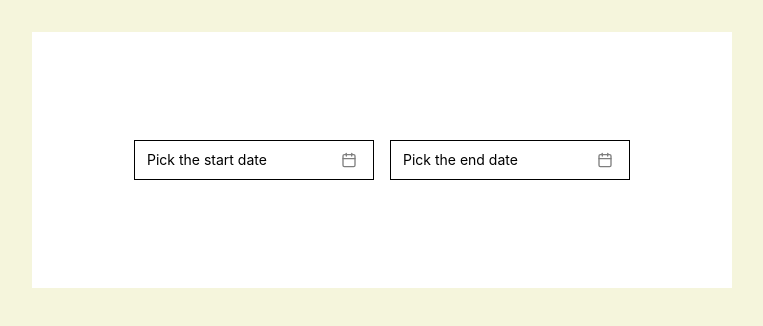
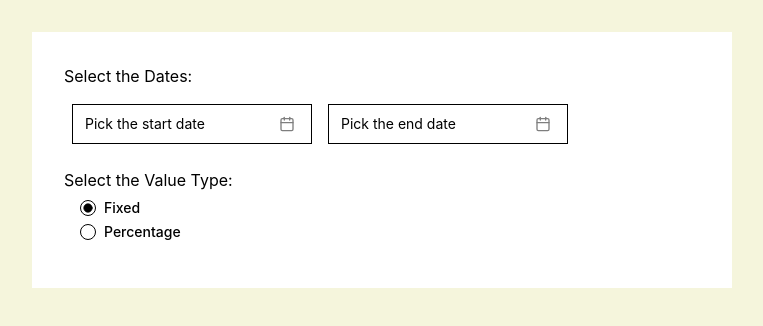
Before and after one commit to palhau/multi-step-form, a React (Create React App) app: page / in a window 1280 px wide. Shown: the top 326 px of the page, without its empty margins (258-1021 px from the left). Built offline with nearby package versions, Linux system fonts and the light colour scheme.

Commit message:
feat: created the value type selection component

```diff
--- a/package.json
+++ b/package.json
@@ -3,7 +3,9 @@
   "version": "0.1.0",
   "private": true,
   "dependencies": {
+    "@radix-ui/react-label": "^2.0.2",
     "@radix-ui/react-popover": "^1.0.6",
+    "@radix-ui/react-radio-group": "^1.1.3",
     "@radix-ui/react-slot": "^1.0.2",
     "@testing-library/jest-dom": "^5.14.1",
     "@testing-library/react": "^13.0.0",
--- a/src/App.tsx
+++ b/src/App.tsx
@@ -1,5 +1,5 @@
 import './App.css';
-import { FormModule } from './components/form';
+import { FormModule } from './components/FormModule';
 
 function App() {
   return (
--- /dev/null
+++ b/src/components/FormModule/ValueTypePicker/index.tsx
@@ -0,0 +1,27 @@
+import { Label } from '../../ui/label';
+import { RadioGroup, RadioGroupItem } from '../../ui/radio-group';
+
+interface ValueTypePickerProps {
+  setSelection: React.Dispatch<React.SetStateAction<string>>;
+}
+export const ValueTypePicker = ({ setSelection }: ValueTypePickerProps) => {
+  return (
+    <div className="flex flex-col">
+      <h2>Select the Value Type: </h2>
+      <RadioGroup
+        onValueChange={(value) => setSelection(value)}
+        defaultValue="fixed"
+        className="ml-4 mt-2"
+      >
+        <div className="flex items-center space-x-2">
+          <RadioGroupItem value="fixed" id="fixed" />
+          <Label htmlFor="fixed">Fixed</Label>
+        </div>
+        <div className="flex items-center space-x-2">
+          <RadioGroupItem value="percentage" id="percentage" />
+          <Label htmlFor="percentage">Percentage</Label>
+        </div>
+      </RadioGroup>
+    </div>
+  );
+};
--- a/src/components/form/index.tsx
+++ b/src/components/FormModule/index.tsx
@@ -1,17 +1,20 @@
 import { useState } from 'react';
 
 import { CalendarButton } from './CalendarButton';
+import { ValueTypePicker } from './ValueTypePicker';
 
 export const FormModule = () => {
   const [startDate, setStartDate] = useState<Date>();
   const [endDate, setEndDate] = useState<Date>();
+  const [valueType, setValueType] = useState<string>('fixed' || 'percentage');
   const onSubmit = () => {
     console.log('Enviado');
   };
 
   return (
-    <div className="flex flex-col justify-center items-center rounded-md w-[700px] h-64 p-8 bg-white">
-      <div className="flex flex-row justify-between">
+    <div className="flex flex-col justify-start rounded-md w-[700px] h-64 p-8 bg-white">
+      <div className="items-center">
+        <h2 className="mb-2">Select the Dates: </h2>
         <CalendarButton
           onSubmit={onSubmit}
           text="Pick the start date"
@@ -25,6 +28,9 @@
           setDate={setEndDate}
         />
       </div>
+      <div className="flex items-start justify-items-start mt-4">
+        <ValueTypePicker setSelection={setValueType} />
+      </div>
     </div>
   );
 };
--- /dev/null
+++ b/src/components/ui/label.tsx
@@ -0,0 +1,26 @@
+'use client';
+
+import * as React from 'react';
+import * as LabelPrimitive from '@radix-ui/react-label';
+import { cva, type VariantProps } from 'class-variance-authority';
+
+import { cn } from '../../lib/utils';
+
+const labelVariants = cva(
+  'text-sm font-medium leading-none peer-disabled:cursor-not-allowed peer-disabled:opacity-70',
+);
+
+const Label = React.forwardRef<
+  React.ElementRef<typeof LabelPrimitive.Root>,
+  React.ComponentPropsWithoutRef<typeof LabelPrimitive.Root> &
+    VariantProps<typeof labelVariants>
+>(({ className, ...props }, ref) => (
+  <LabelPrimitive.Root
+    ref={ref}
+    className={cn(labelVariants(), className)}
+    {...props}
+  />
+));
+Label.displayName = LabelPrimitive.Root.displayName;
+
+export { Label };
--- /dev/null
+++ b/src/components/ui/radio-group.tsx
@@ -0,0 +1,44 @@
+'use client';
+
+import * as React from 'react';
+import * as RadioGroupPrimitive from '@radix-ui/react-radio-group';
+import { Circle } from 'lucide-react';
+
+import { cn } from '../../lib/utils';
+
+const RadioGroup = React.forwardRef<
+  React.ElementRef<typeof RadioGroupPrimitive.Root>,
+  React.ComponentPropsWithoutRef<typeof RadioGroupPrimitive.Root>
+>(({ className, ...props }, ref) => {
+  return (
+    <RadioGroupPrimitive.Root
+      className={cn('grid gap-2', className)}
+      {...props}
+      ref={ref}
+    />
+  );
+});
+RadioGroup.displayName = RadioGroupPrimitive.Root.displayName;
+
+const RadioGroupItem = React.forwardRef<
+  React.ElementRef<typeof RadioGroupPrimitive.Item>,
+  React.ComponentPropsWithoutRef<typeof RadioGroupPrimitive.Item>
+>(({ className, children, ...props }, ref) => {
+  return (
+    <RadioGroupPrimitive.Item
+      ref={ref}
+      className={cn(
+        'aspect-square h-4 w-4 rounded-full border border-primary text-primary ring-offset-background focus:outline-none focus-visible:ring-2 focus-visible:ring-ring focus-visible:ring-offset-2 disabled:cursor-not-allowed disabled:opacity-50',
+        className,
+      )}
+      {...props}
+    >
+      <RadioGroupPrimitive.Indicator className="flex items-center justify-center">
+        <Circle className="h-2.5 w-2.5 fill-current text-current" />
+      </RadioGroupPrimitive.Indicator>
+    </RadioGroupPrimitive.Item>
+  );
+});
+RadioGroupItem.displayName = RadioGroupPrimitive.Item.displayName;
+
+export { RadioGroup, RadioGroupItem };
```
Also changed, not shown: src/components/FormModule/CalendarButton/index.tsx (renamed from src/components/form/CalendarButton/index.tsx), 1 other file (tests, documents, lock files or other folders).
